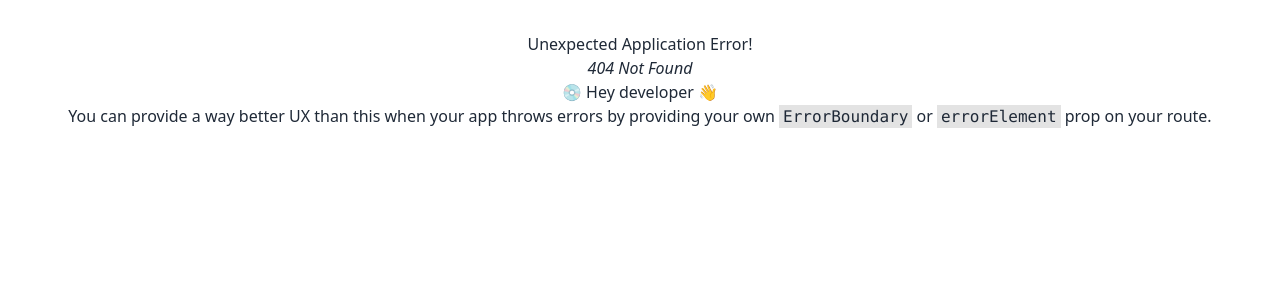
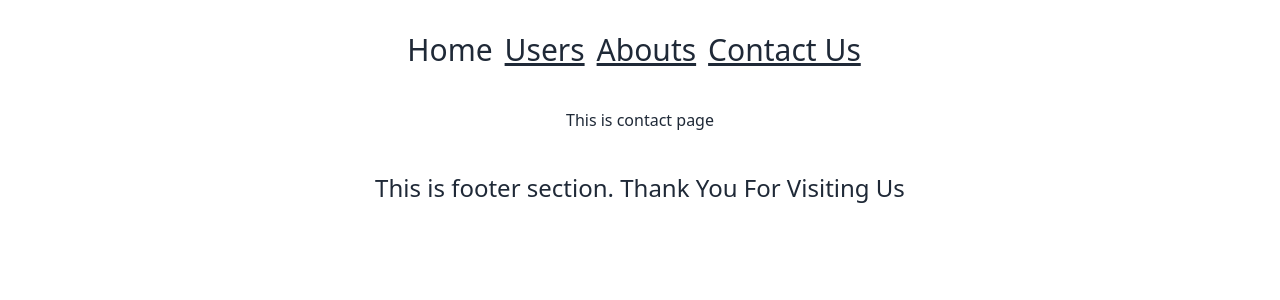
Before and after one commit to tajmirahman/getting-start-react-router-with-taiwind, a React (Vite) app in the folder my-project/: page /contact in a window 1280 px wide. Before the commit this address had no page. Shown: the top 300 px of the page. Built offline with nearby package versions, Linux system fonts and the light colour scheme.

Commit message:
all users done

```diff
--- /dev/null
+++ b/my-project/src/Components/Footer/Footer.jsx
@@ -0,0 +1,11 @@
+
+
+const Footer = () => {
+    return (
+        <div className="mt-10 text-2xl">
+            <h1>This is footer section. Thank You For Visiting Us</h1>
+        </div>
+    );
+};
+
+export default Footer;
--- a/my-project/src/Components/Home/Header/Header.jsx
+++ b/my-project/src/Components/Home/Header/Header.jsx
@@ -3,12 +3,12 @@ import { Link } from "react-router-dom";
 
 const Header = () => {
     return (
-        <div>
-            <nav>
-                <Link to={'/'}>Home</Link>
-                <Link to={'/users'}>Users</Link>
-                <Link to={'/abouts'}>Abouts</Link>
-                <Link to={'/contact'}>Contact Us</Link>
+        <div className="mb-10">
+            <nav className="text-3xl">
+                <Link className="mr-3 " to={'/'}>Home</Link>
+                <Link className="mr-3 underline" to={'/users'}>Users</Link>
+                <Link className="mr-3 underline" to={'/about'}>Abouts</Link>
+                <Link className="mr-3 underline" to={'/contact'}>Contact Us</Link>
             </nav>
         </div>
     );
--- a/my-project/src/Components/Home/Home.jsx
+++ b/my-project/src/Components/Home/Home.jsx
@@ -1,9 +1,15 @@
+import Footer from "../Footer/Footer";
+import Header from "./Header/Header";
+import { Outlet } from "react-router-dom";
 
 
 const Home = () => {
     return (
         <div>
-            <h1>This is home page</h1>
+
+            <Header></Header>
+            <Outlet />
+            <Footer></Footer>
         </div>
     );
 };
--- /dev/null
+++ b/my-project/src/Components/User/User.jsx
@@ -0,0 +1,14 @@
+
+
+const User = ({user}) => {
+    const {name,email,phone}= user;
+    return (
+        <div className="border-2 border-black text-clip p-2">
+            <h2 className="text-2xl font-bold">Name- {name}</h2>
+            <p>Email- {email}</p>
+            <p>Phone- {phone}</p>
+        </div>
+    );
+};
+
+export default User;
--- a/my-project/src/Components/Users/Users.jsx
+++ b/my-project/src/Components/Users/Users.jsx
@@ -1,9 +1,22 @@
+import { useLoaderData } from "react-router-dom";
+import User from "../User/User";
 
 
 const Users = () => {
+
+    const users= useLoaderData();
+    console.log(users);
+
+
     return (
         <div>
-            <h1>THis is users page</h1>
+            <h1 className="text-2xl font-bold mb-10">All Users- {users.length}</h1>
+
+            <div className="grid md:grid-cols-3 gap-4">
+                {
+                    users.map(user=> <User key={user.id} user={user}></User>)
+                }
+            </div>
         </div>
     );
 };
--- a/my-project/src/main.jsx
+++ b/my-project/src/main.jsx
@@ -8,6 +8,8 @@ import {
 } from "react-router-dom";
 import Home from './Components/Home/Home.jsx';
 import About from './Components/About/About.jsx';
+import Contact from './Components/Contact/Contact.jsx';
+import Users from './Components/Users/Users.jsx';
 
 
 const router= createBrowserRouter([
@@ -16,8 +18,17 @@ const router= createBrowserRouter([
     element:<Home></Home>,
     children:[
       {
+        path:'users',
+        loader:()=> fetch('https://jsonplaceholder.typicode.com/users'),
+        element:<Users></Users>
+      },
+      {
         path:'/about',
         element:<About></About>
+      },
+      {
+        path:'/contact',
+        element:<Contact></Contact>
       }
     ]
   }
```
